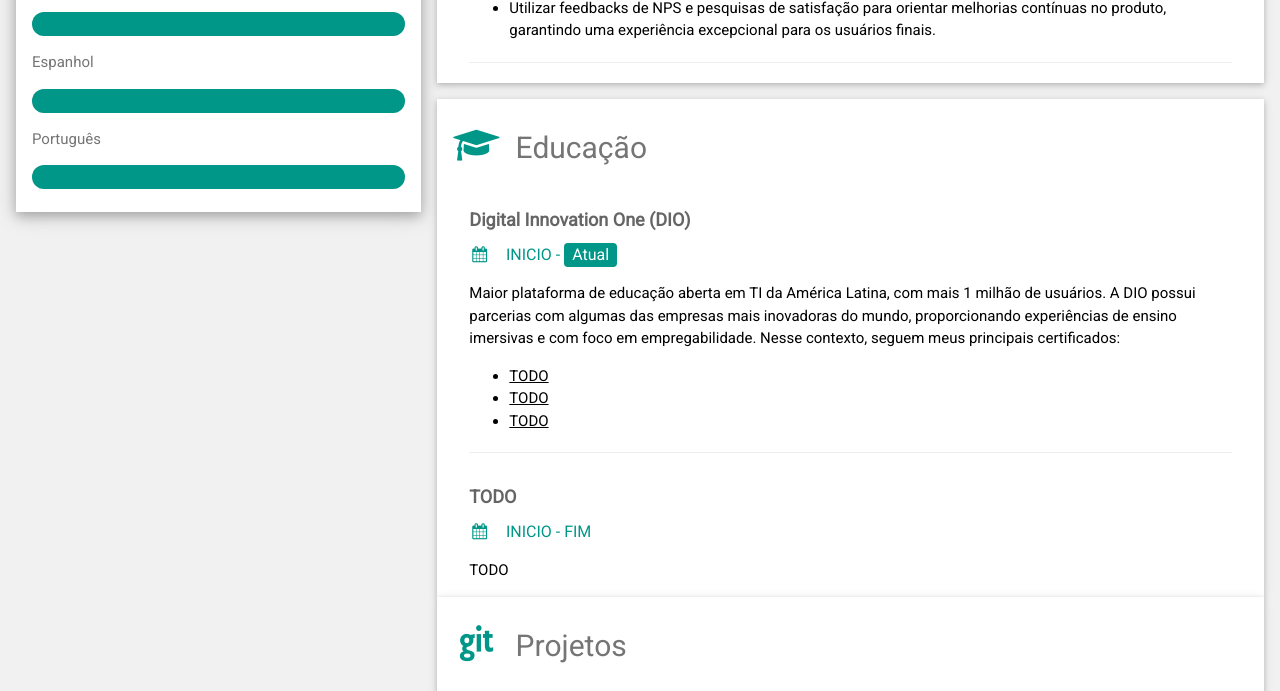
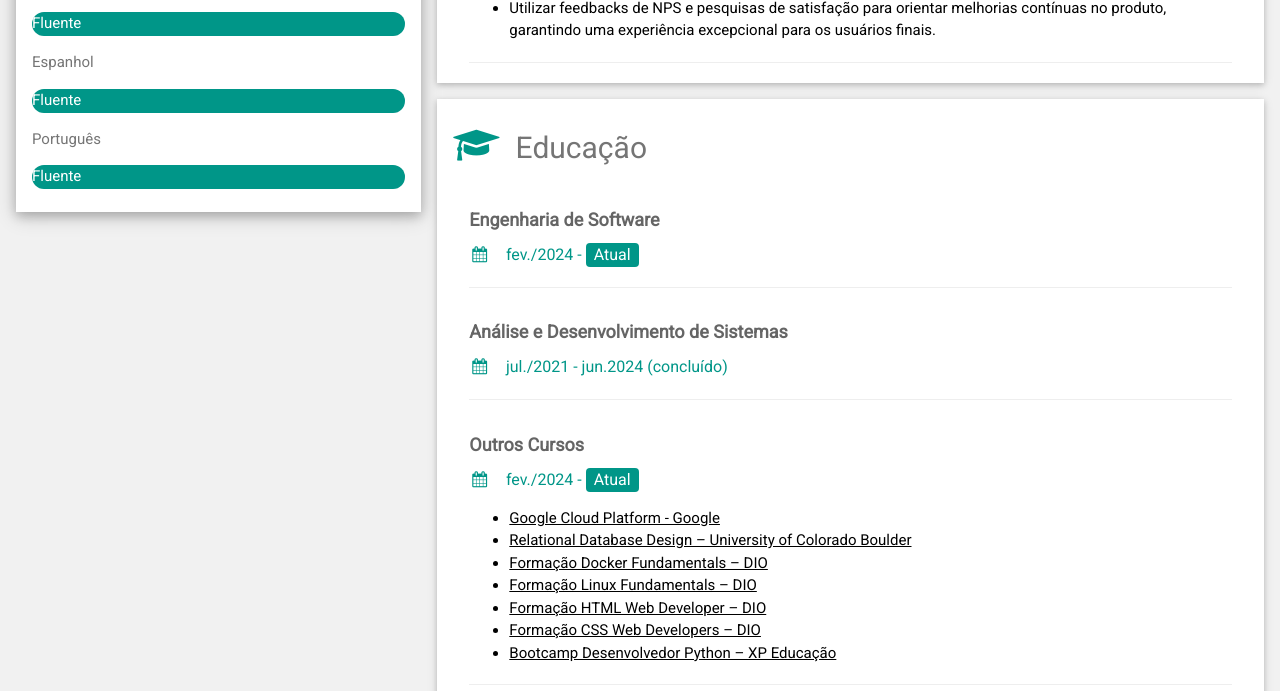
Before and after one commit to carnotneto/cv, a plain HTML site: page index.html in a window 1280 px wide. Shown: the part 696-1387 px from the top of the page. Drawn offline with nearby package versions, Linux system fonts and the light colour scheme.

Commit message:
info added

```diff
--- a/index.html
+++ b/index.html
@@ -67,15 +67,15 @@
               </p>
               <p>Inglês</p>
               <div class="w3-light-grey w3-round-xlarge">
-                <div class="w3-round-xlarge w3-teal" style="height:24px;width:100%"></div>
+                <div class="w3-round-xlarge w3-teal" style="height:24px;width:100%">Fluente</div>
               </div>
               <p>Espanhol</p>
               <div class="w3-light-grey w3-round-xlarge">
-                <div class="w3-round-xlarge w3-teal" style="height:24px;width:100%"></div>
+                <div class="w3-round-xlarge w3-teal" style="height:24px;width:100%">Fluente</div>
               </div>
               <p>Português</p>
               <div class="w3-light-grey w3-round-xlarge">
-                <div class="w3-round-xlarge w3-teal" style="height:24px;width:100%"></div>
+                <div class="w3-round-xlarge w3-teal" style="height:24px;width:100%">Fluente</div>
               </div>
               <br>
             </div>
@@ -117,24 +117,30 @@
               <i class="fa fa-graduation-cap fa-fw w3-margin-right w3-xxlarge w3-text-teal"></i>Educação
             </h2>
             <div class="w3-container">
-              <h5 class="w3-opacity"><b>Digital Innovation One (DIO)</b></h5>
-              <h6 class="w3-text-teal"><i class="fa fa-calendar fa-fw w3-margin-right"></i>INICIO - <span class="w3-tag w3-teal w3-round">Atual</span></h6>
-              <p>
-                Maior plataforma de educação aberta em TI da América Latina, com mais 1 milhão de usuários.
-                A DIO possui parcerias com algumas das empresas mais inovadoras do mundo, proporcionando experiências
-                de ensino imersivas e com foco em empregabilidade. Nesse contexto, seguem meus principais certificados:
-              </p>
-              <ul>
-                <li><a href="LINK_CERTIFICADO" target="_blank">TODO</a></li>
-                <li><a href="LINK_CERTIFICADO" target="_blank">TODO</a></li>
-                <li><a href="LINK_CERTIFICADO" target="_blank">TODO</a></li>
-              </ul>
+              <h5 class="w3-opacity"><b>Engenharia de Software</b></h5>
+              <h6 class="w3-text-teal"><i class="fa fa-calendar fa-fw w3-margin-right"></i>fev./2024 - <span class="w3-tag w3-teal w3-round">Atual</span></h6>
               <hr>
             </div>
             <div class="w3-container">
-              <h5 class="w3-opacity"><b>TODO</b></h5>
-              <h6 class="w3-text-teal"><i class="fa fa-calendar fa-fw w3-margin-right"></i>INICIO - FIM</h6>
-              <p>TODO</p>
+              <h5 class="w3-opacity"><b>Análise e Desenvolvimento de Sistemas</b></h5>
+              <h6 class="w3-text-teal"><i class="fa fa-calendar fa-fw w3-margin-right"></i>jul./2021 - jun.2024 (concluído)</h6>
+              <hr>
+            </div>
+            <div class="w3-container">
+              <h5 class="w3-opacity"><b>Outros Cursos</b></h5>
+              <h6 class="w3-text-teal"><i class="fa fa-calendar fa-fw w3-margin-right"></i>fev./2024 - <span class="w3-tag w3-teal w3-round">Atual</span></h6>
+              <ul>
+                <li><a href="https://www.cloudskillsboost.google/public_profiles/82612909-0fba-4656-812a-6aa91c0ab6d1" target="_blank">Google Cloud Platform - Google</a></li>
+                <li><a href="https://coursera.org/share/ef51f451fed29aee1f1cbc85dd54dce8" target="_blank">Relational Database Design – University of Colorado Boulder</a></li>
+                <li><a href="https://www.dio.me/certificate/FA9DB977/" target="_blank">Formação Docker Fundamentals – DIO</a></li>
+                <li><a href="https://www.dio.me/certificate/3352DCB7/" target="_blank">Formação Linux Fundamentals – DIO</a></li>
+                <li><a href="https://www.dio.me/certificate/IAJUN9MV/" target="_blank">Formação HTML Web Developer – DIO</a></li>
+                <li><a href="https://www.dio.me/certificate/ODTEGUHG/" target="_blank">Formação CSS Web Developers – DIO</a></li>
+                <li><a href="" target="_blank">Bootcamp Desenvolvedor Python – XP Educação</a></li>
+
+
+              </ul>
+              <hr>
             </div>
           </div>
 
```
